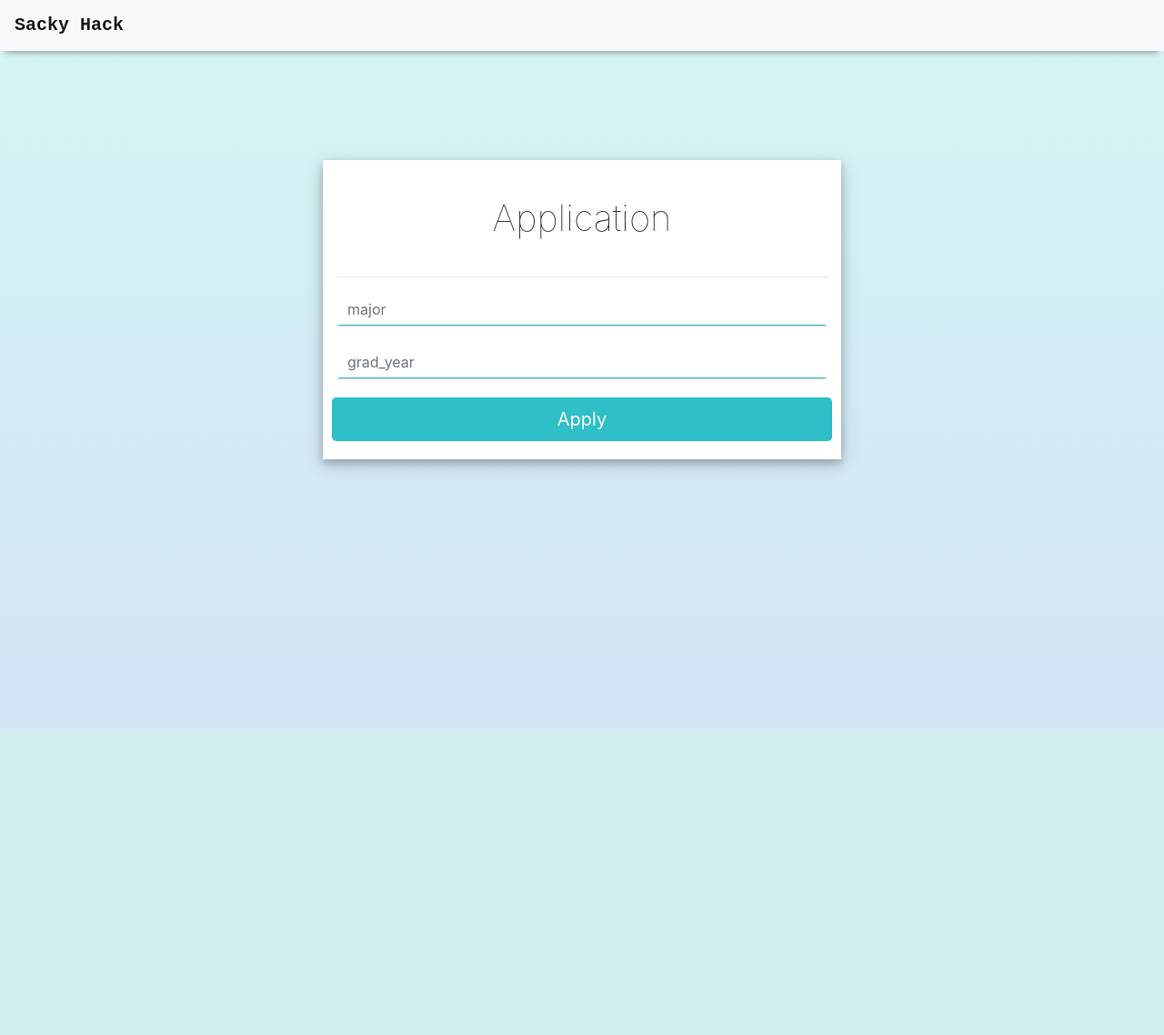
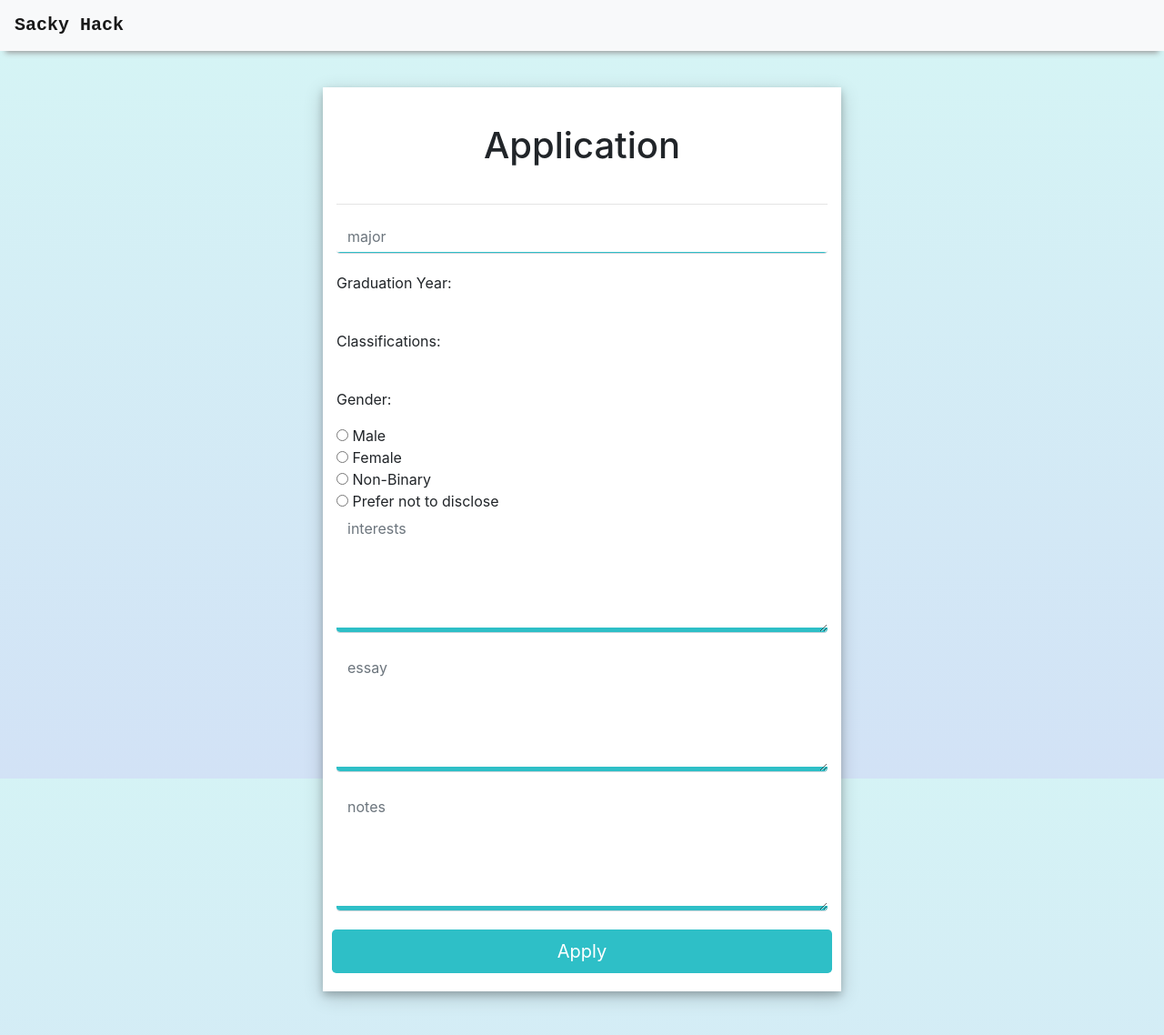
Before and after one commit to tamu-datathon-org/obos, a Django app: page /auth/apply in a window 1280 px wide. Shown: the whole page at 91% size. Before the commit the page ends 521 px from the top, so only its background shows below. Run offline with Django 3.2, Linux system fonts and the light colour scheme; parts of the project's set-up code (start-up, migrations or seed data) failed here and were passed over; some libraries are stand-ins or nearby versions.

Commit message:
add application and apply templates

```diff
--- a/static/background_color_css.css
+++ b/static/background_color_css.css
@@ -2,7 +2,9 @@
     padding:0;
 }
 body {
+    background-attachment: fixed;
     margin: 0;
+    height: 100%;
 }
 
 html {
--- a/static/style.css
+++ b/static/style.css
@@ -81,6 +81,15 @@
     padding: 40px;
     padding-bottom: 20px;
     box-shadow: 0 4px 8px rgba(0,0,0,0.2), 0 6px 20px rgba(0,0,0,0.19);
+}
+
+.application {
+    background-image: linear-gradient(rgb(213, 244, 245),rgb(210, 226, 246)) !important;
+    height: 100vh !important;
+    margin-bottom: 0;
+    padding-top: 5vh !important;
+
+    background-size: cover;
 }
 
 .flat-field {
--- a/templates/dashboard/application.html
+++ b/templates/dashboard/application.html
@@ -1,7 +1,8 @@
 {% extends 'dashboard/dashboard_base.html' %}
 
 {% block content %}
-
-
+<h1>Application</h1>
+<hr>
+    {{ form }}
 
 {% endblock %}
--- a/templates/registration/apply.html
+++ b/templates/registration/apply.html
@@ -8,7 +8,7 @@
 {% block body %}
 {% include 'includes/_logoBar.html' %}
 
-<section class="signin">
+<section class="application">
 <div class="container">
     <div class="row justify-content-md-center text-center">
         <div class="col-sm-12 col-md-8 col-lg-6 login-box">
@@ -18,21 +18,63 @@
                 {% csrf_token %}
                 <!-- security -->
                 <div class="form-row">
+                    <!-- below are the fields-->
+
                     <div class="col-md-12">
                         <input type="text" name="major" class="flat-field form-control form-control-md" placeholder="major">
                     </div>
-                    <div class="col-md-12">
-                        <input type="text" name="grad_year" class="flat-field form-control form-control-md" placeholder="grad_year">
+
+                    <div class="col-md-12 text-left">
+                        <p>Graduation Year: </p>
+                        {% for option in grad_options %}
+                        <input type="radio" name="grad_year" value={{option}}> {{option}} <br>
+                        {% endfor %}
                     </div>
+
+                    <div class="col-md-12"><br></div>
+
+                    <div class="col-md-12 text-left">
+                            <p>Classifications: </p>
+                            {% for option in student_classifications %}
+                            <input type="radio" name="classification" value={{option}}> {{option}} <br>
+                            {% endfor %}
+                        </div>
+
+                        <div class="col-md-12"><br></div>
+
+                    <div class="col-md-12 text-left">
+                        <p>Gender: </p>
+                        <input type="radio" name="gender" value="M"> Male <br>
+                        <input type="radio" name="gender" value="F"> Female <br>
+                        <input type="radio" name="gender" value="NB"> Non-Binary <br>
+                        <input type="radio" name="gender" value="NA"> Prefer not to disclose <br>
+                    </div>
+
+                    <div class="col-md-12 text-left">
+                        <textarea name="interests" rows="5" class="flat-field form-control form-control-md" placeholder="interests"></textarea>
+                    </div>
+
+                    <div class="col-md-12 text-left">
+                        <textarea name="essay" rows="5" class="flat-field form-control form-control-md" placeholder="essay"></textarea>
+                    </div>
+
+                    <div class="col-md-12 text-left">
+                        <textarea name="notes" rows="5" class="flat-field form-control form-control-md" placeholder="notes"></textarea>
+                    </div>
+
+                    <!-- end fields-->
                     <button type="submit" class="btn btn-lg btn-block btn-login">
                         Apply
                     </button>
+
+
                 </div>
                 {% csrf_token %}
             </form>
         </div>
     </div>
 </div>
+<div class="pt-5"></div>
 </section>
 
 {% endblock %}
```
